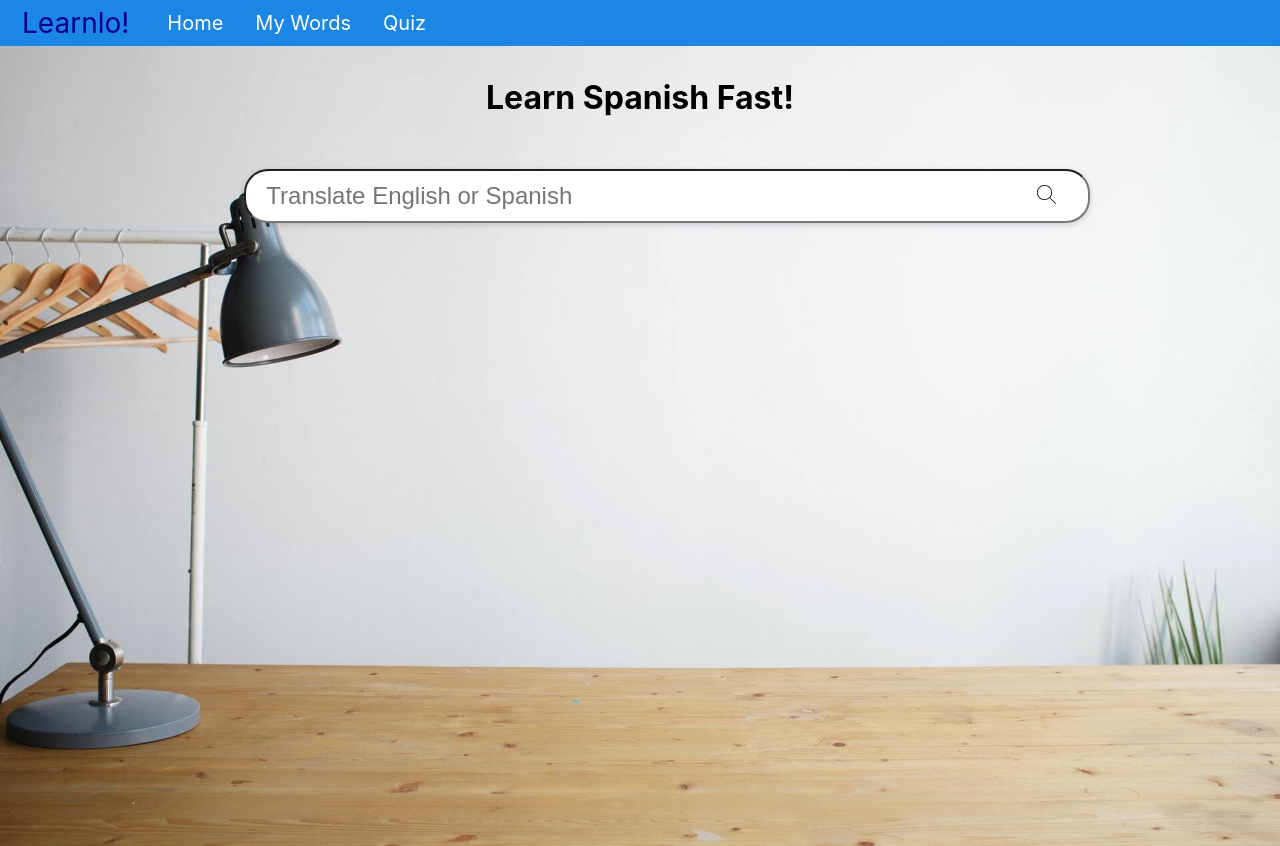
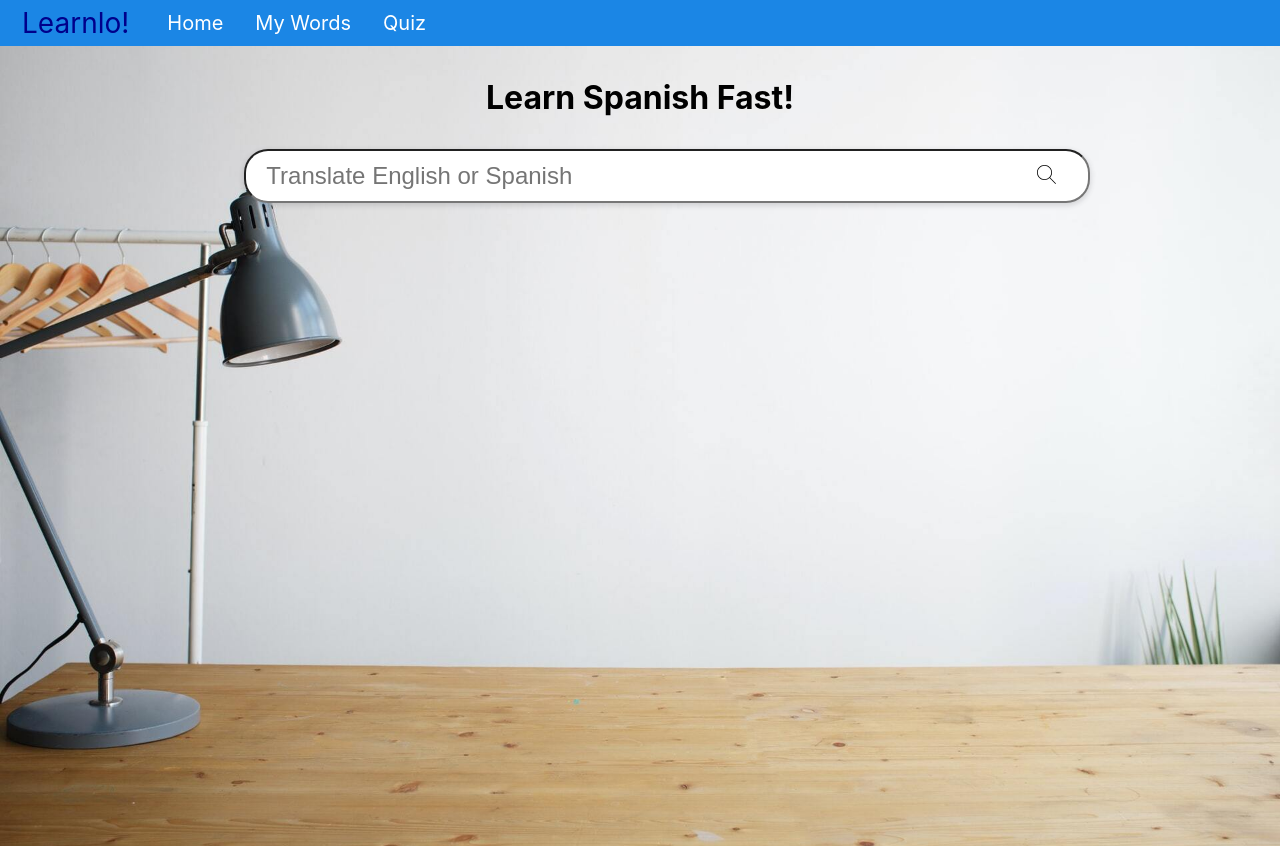
Before and after one commit to taylorjohnson141/learnlo, a React (Create React App) app: page / in a window 1280 px wide. Built offline with nearby package versions, Linux system fonts and the light colour scheme.

Commit message:
Update word form padding

```diff
--- a/src/SearchBar/SearchBar.css
+++ b/src/SearchBar/SearchBar.css
@@ -3,7 +3,7 @@
   align-items: center;
   margin-left: auto;
   margin-right: auto;
-  padding: 20px;
+  padding: 0 20px 0px 20px;
   margin-top: 0;
   font-size: 2rem;
   width: 80%;
```
